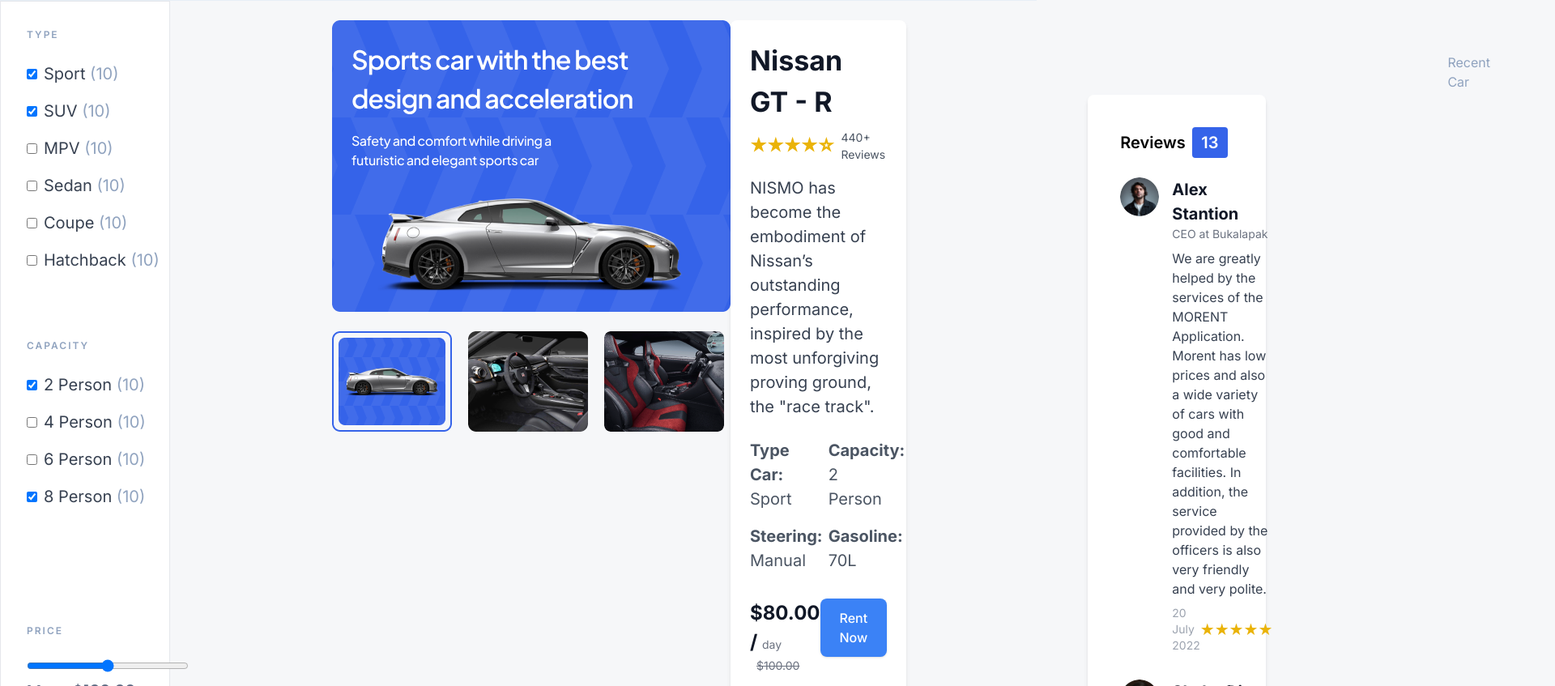
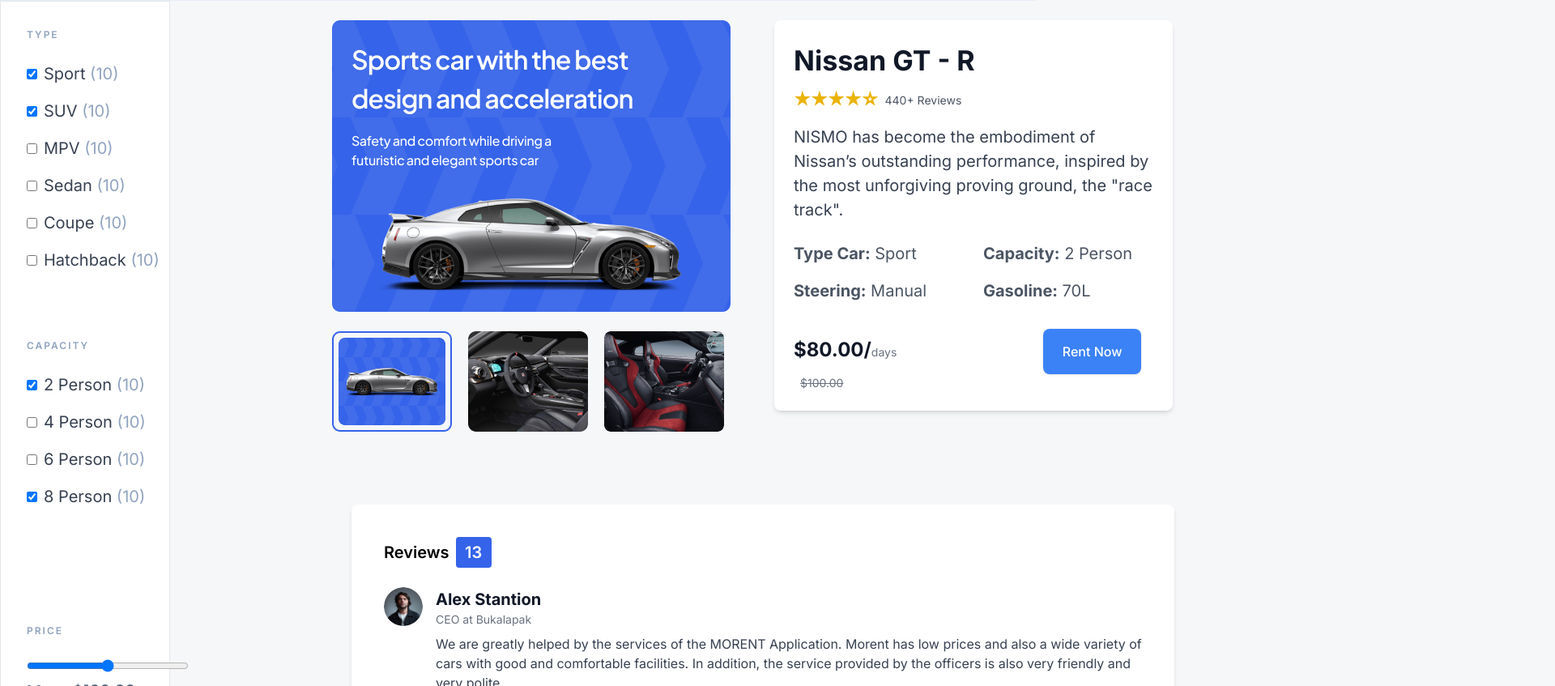
Before and after one commit to Huzaifaabdulrab/giaichackhathon2, a Next.js app: page /CarRent in a window 1280 px wide. Shown: the part 113-960 px from the top of the page at 81% size, 1920 px wide, since content can reach past the window. Built offline with nearby package versions, Linux system fonts and the light colour scheme.

Commit message:
Responsive Sm update

```diff
--- a/app/CarRent/page.tsx
+++ b/app/CarRent/page.tsx
@@ -21,6 +21,7 @@
 import Car9 from "../public/images/Car9.png";
 import Car10 from "../public/images/Car10.png";
 import {  Poppins } from "next/font/google";
+import SideBar from "../Home/sideBar";
 // Declare Inter font
 const inter = Poppins({
   subsets: ["latin"],
@@ -73,81 +74,8 @@
   };
   return(
         <div className="w-full h-full top-[124px] flex">
-        <div className="hidden lg:block w-[360px] border bg-white">
-          <div className="w-[176px] h-[352px] mt-[32px] ml-[32px] gap-[32px]  ">
-            <p className="sideNavTxt text-[12px] font-semibold text-sideNav mb-6">Type</p>
-            <input
-              type="checkbox"
-              checked
-              name="Sport"
-              id="Sport"
-              className="mb-6  mr-2"
-            />
-            <span className="text-gray-700  tracking-[-2%] text-[20px]">
-              Sport <span className="text-sideNav"> (10)</span>
-              <br />
-            </span>
-            <input type="checkbox" checked name="#" id="#" className=" mb-6  mr-2" />
-            <span className="text-gray-700  tracking-[-2%] text-[20px]">
-              SUV <span className="text-sideNav"> (10)</span>
-              <br />
-            </span>
-            <input type="checkbox" name="#" id="#" className="mb-6  mr-2" />
-            <span className="text-gray-700  tracking-[-2%] text-[20px]">
-              MPV <span className="text-sideNav"> (10)</span>
-              <br />
-            </span>
-            <input type="checkbox" name="#" id="#" className="mb-6  mr-2" />
-            <span className="text-gray-700  tracking-[-2%] text-[20px]">
-              Sedan <span className="text-sideNav"> (10)</span>
-              <br />
-            </span>
-            <input type="checkbox" name="#" id="#" className="mb-6  mr-2" />
-            <span className="text-gray-700  tracking-[-2%] text-[20px]">
-              Coupe <span className="text-sideNav"> (10)</span>
-              <br />
-            </span>
-            <input type="checkbox" name="#" id="#" className="mb-6  mr-2" />
-            <span className="text-gray-700  tracking-[-2%] text-[20px]">
-              Hatchback <span className="text-sideNav"> (10)</span>
-              <br />
-            </span>
-          </div>
-
-          <div className="w-[176px] h-[352px] mt-[32px] ml-[32px] gap-[32px] ">
-            <p className="sideNavTxt text-[12px] font-semibold text-sideNav mb-6 ">CAPACITY</p>
-
-            <input type="checkbox" checked  name="#" id="#" className="mb-6  mr-2" />
-            <span className="text-gray-700  tracking-[-2%] text-[20px]">
-              2 Person <span className="text-sideNav"> (10)</span>
-              <br />
-            </span>
-            <input type="checkbox" name="#" id="#" className="mb-6  mr-2" />
-            <span className="text-gray-700  tracking-[-2%] text-[20px]">
-              4 Person <span className="text-sideNav"> (10)</span>
-              <br />
-            </span>
-            <input type="checkbox" name="#" id="#" className="mb-6  mr-2" />
-            <span className="text-gray-700  tracking-[-2%] text-[20px]">
-              6 Person <span className="text-sideNav"> (10)</span>
-              <br />
-            </span>
-            <input type="checkbox" checked  name="#" id="#" className="mb-6  mr-2" />
-            <span className="text-gray-700  tracking-[-2%] text-[20px]">
-              8 Person <span className="text-sideNav"> (10)</span>
-              <br />
-            </span>
-          </div>
-          <div className="rang">
-
-          <div className="w-[176px] h-[352px]   ml-[32px] gap-[32px] ">
-            <p className="sideNavTxt text-[12px] font-semibold text-sideNav mb-6 ">PRICE</p>
-            <input type="range" className="w-[200px] h-[20px]"/>
-            <p className={`text-[20px] text-[#596780] font-semibold ${inter.className} `}>Max . $100.00</p>
-            </div>
-
-          </div>
-         </div>
+        <SideBar/>
+         <div>
          <div className="">
             <div className=" lg:ml-44 screenLeft lg:w-[1140px] lg:h-full lg:flex flex-col">
     {/* Large Image */}
@@ -155,7 +83,7 @@
   {/* Left Section */}
   <div className="flex flex-col items-center lg:items-start w-full lg:w-1/2">
     {/* Large Image */}
-    <div className="w-[352px]  h-[232px] mr-[6.5%]  lg:w-[492px] lg:h-[360px] mb-6">
+    <div className="w-auto  h-[232px] mr-[6.5%]  lg:w-[492px] lg:h-[360px] mb-6">
       <Image src={leftTopImg} alt="Large Car Image" className="w-full h-full object-cover rounded-lg" />
     </div>
 
@@ -172,7 +100,8 @@
       </div>
     </div>
   </div>
-  <div className="w-[327px] h-[408px] ml-5 lg:ml-0 mt-20 lg:mt-0 lg:w-[492px] lg:h-auto bg-white shadow-md rounded-lg p-6">
+
+  <div className="w-auto h-[408px] lg:ml-0 mt-20 lg:mt-0 lg:w-[492px] lg:h-auto bg-white shadow-md rounded-lg p-6">
   {/* Title */}
   <h3 className="text-[28px] lg:text-[34px] font-bold text-gray-900 mb-2">Nissan GT - R</h3>
   <div className="flex items-center mb-4">
@@ -182,7 +111,7 @@
 
   {/* Description */}
   <p className="text-gray-700 lg:text-[20px] text-[12px] mb-6">
-    NISMO has become the embodiment of Nissan’s outstanding performance, inspired by the most unforgiving proving ground, the &quot;race track&quot;.
+    NISMO has become the embodiment of Nissan’s outstanding performance, inspired by the most unforgiving proving ground, the "race track".
   </p>
 
   {/* Specifications */}
@@ -202,20 +131,18 @@
   </div>
 
   {/* Pricing and Button */}
-  <div className="flex flex-col sm:flex-row items-start justify-between">
-    <div className="mb-4 sm:mb-0">
-      <p className="text-[20px] lg:text-[24px] font-bold text-gray-900">
-        $80.00 / <span className="text-[14px] font-normal text-gray-500">day</span>
-      </p>
-      <p className="text-[14px] text-gray-500 line-through ml-2">$100.00</p>
-    </div>
-    <button className="bg-blue-500 text-white text-[16px] font-medium px-6 py-3 rounded-lg shadow hover:bg-blue-600">
+  <div className="flex  sm:flex-row items-start justify-between">
+  <span><span className="text-[20px] lg:text-[24px] font-bold text-gray-900">$80.00/</span><span  className="text-[14px] text-gray-500 ">days</span> <span><button className="w-[140px] h-[56px] lg:w-auto  bg-blue-500 text-white text-[16px] font-medium px-6 py-3 rounded-lg shadow hover:bg-blue-600 lg:ml-44 ">
       Rent Now
-    </button>
+    </button></span></span>
   </div>
+  <p className="text-[14px] text-gray-500 line-through ml-2">$100.00 </p>
+
+</div>
 </div>
 
-<div className="bg-white lg:w-[1016px] lg:h-auto w-[327px] h-auto ml-10 lg:ml-56 mt-[92px] rounded-lg shadow-md p-4 lg:p-10">
+</div>
+<div className="bg-white lg:w-[1016px] lg:h-auto w-auto h-auto  lg:ml-56 mt-[92px] rounded-lg shadow-md p-4 lg:p-10">
   {/* Header */}
   <div className="flex items-center text-[20px] font-semibold mb-6">
     Reviews
@@ -249,7 +176,7 @@
   </div>
 
   {/* Review 2 */}
-  <div className="w-full flex flex-col lg:flex-row items-start gap-4 mb-8">
+  <div className="w-full flex flex-col lg:flex-row items-start gap-4 mb-8 ">
     {/* Profile Picture */}
     <Image
       src={Profile2}
@@ -273,8 +200,7 @@
   </div>
 </div>
 
-
-<div className="flex gap-[100px] lg:gap-[860px]   lg:w-[1016px] lg:h-[44px] justify-center lg:ml-56 ml-5 w-[372px] h-[20px] mt-10">
+<div className="flex gap-[100px] lg:gap-[860px]   lg:w-[1016px] lg:h-[44px] justify-center lg:ml-56 ml-5 w- h-[20px] mt-10">
 <p className="text-lablelTxt text-[16px]">Recent Car</p>
          <p className="text-[16px] text-btnBg">View All</p>
 </div>
@@ -428,7 +354,6 @@
 
  </div>
 </div>
-</div>
 
 </div>
     )
--- /dev/null
+++ b/app/Home/sideBar.tsx
@@ -0,0 +1,86 @@
+import { Poppins } from "next/font/google"
+const inter = Poppins({
+    subsets: ["latin"],
+    weight: ["400", "500", "600", "700"],
+  });
+
+export default function SideBar() {
+    return(
+        <>        <div className="hidden lg:block w-[360px] border bg-white">
+        <div className="w-[176px] h-[352px] mt-[32px] ml-[32px] gap-[32px]  ">
+          <p className="sideNavTxt text-[12px] font-semibold text-sideNav mb-6">Type</p>
+          <input
+            type="checkbox"
+            checked
+            name="Sport"
+            id="Sport"
+            className="mb-6  mr-2"
+          />
+          <span className="text-gray-700  tracking-[-2%] text-[20px]">
+            Sport <span className="text-sideNav"> (10)</span>
+            <br />
+          </span>
+          <input type="checkbox" checked name="#" id="#" className=" mb-6  mr-2" />
+          <span className="text-gray-700  tracking-[-2%] text-[20px]">
+            SUV <span className="text-sideNav"> (10)</span>
+            <br />
+          </span>
+          <input type="checkbox" name="#" id="#" className="mb-6  mr-2" />
+          <span className="text-gray-700  tracking-[-2%] text-[20px]">
+            MPV <span className="text-sideNav"> (10)</span>
+            <br />
+          </span>
+          <input type="checkbox" name="#" id="#" className="mb-6  mr-2" />
+          <span className="text-gray-700  tracking-[-2%] text-[20px]">
+            Sedan <span className="text-sideNav"> (10)</span>
+            <br />
+          </span>
+          <input type="checkbox" name="#" id="#" className="mb-6  mr-2" />
+          <span className="text-gray-700  tracking-[-2%] text-[20px]">
+            Coupe <span className="text-sideNav"> (10)</span>
+            <br />
+          </span>
+          <input type="checkbox" name="#" id="#" className="mb-6  mr-2" />
+          <span className="text-gray-700  tracking-[-2%] text-[20px]">
+            Hatchback <span className="text-sideNav"> (10)</span>
+            <br />
+          </span>
+        </div>
+
+        <div className="w-[176px] h-[352px] mt-[32px] ml-[32px] gap-[32px] ">
+          <p className="sideNavTxt text-[12px] font-semibold text-sideNav mb-6 ">CAPACITY</p>
+
+          <input type="checkbox" checked  name="#" id="#" className="mb-6  mr-2" />
+          <span className="text-gray-700  tracking-[-2%] text-[20px]">
+            2 Person <span className="text-sideNav"> (10)</span>
+            <br />
+          </span>
+          <input type="checkbox" name="#" id="#" className="mb-6  mr-2" />
+          <span className="text-gray-700  tracking-[-2%] text-[20px]">
+            4 Person <span className="text-sideNav"> (10)</span>
+            <br />
+          </span>
+          <input type="checkbox" name="#" id="#" className="mb-6  mr-2" />
+          <span className="text-gray-700  tracking-[-2%] text-[20px]">
+            6 Person <span className="text-sideNav"> (10)</span>
+            <br />
+          </span>
+          <input type="checkbox" checked  name="#" id="#" className="mb-6  mr-2" />
+          <span className="text-gray-700  tracking-[-2%] text-[20px]">
+            8 Person <span className="text-sideNav"> (10)</span>
+            <br />
+          </span>
+        </div>
+        <div className="rang">
+
+        <div className="w-[176px] h-[352px]   ml-[32px] gap-[32px] ">
+          <p className="sideNavTxt text-[12px] font-semibold text-sideNav mb-6 ">PRICE</p>
+          <input type="range" className="w-[200px] h-[20px]"/>
+          <p className={`text-[20px] text-[#596780] font-semibold ${inter.className} `}>Max . $100.00</p>
+          </div>
+
+        </div>
+       </div>
+</>
+    )
+}
```
